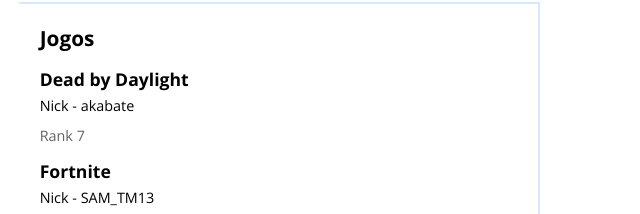
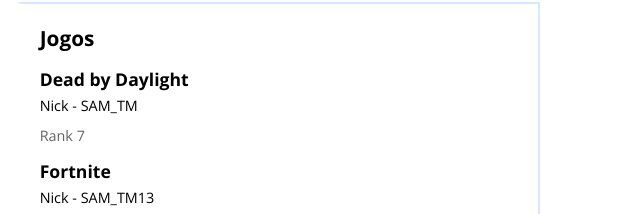
Before and after one commit to SamukaHero/SamukaHero.github.io, a plain HTML site: page index.html in a window 1280 px wide. Shown: the part 373-587 px from the top of the page, 633-1273 px from the left. Drawn offline with nearby package versions, Linux system fonts and the light colour scheme.

Commit message:
Update index.html

```diff
--- a/index.html
+++ b/index.html
@@ -108,7 +108,7 @@
                                 <ul>
                                     <li>
                                         <h3>Dead by Daylight</h3>
-                                        <strong>Nick - akabate</strong>
+                                        <strong>Nick - SAM_TM</strong>
                                         <p>Rank 7</p>
                                     </li>
                                     <li>
```
